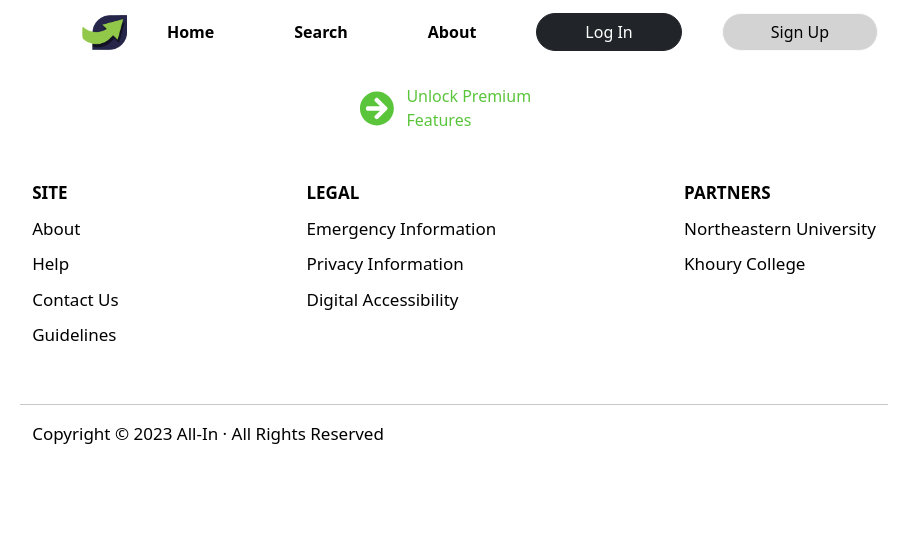
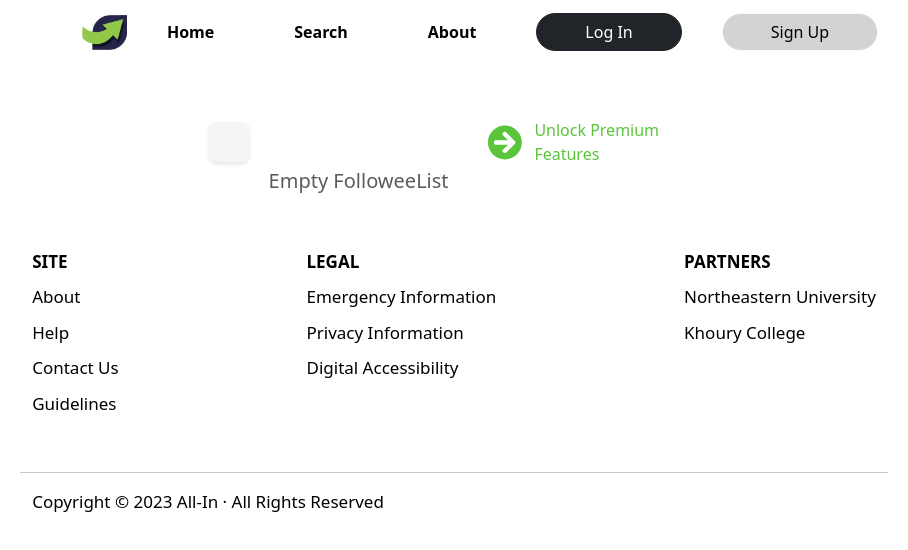
Before and after one commit to TjuAachen/cs5610-final-All-In-react-team668, a React (Create React App) app: page /profile in a window 1280 px wide. Shown: the top 550 px of the page, without its empty margins (174-1082 px from the left). Built offline with nearby package versions, Linux system fonts and the light colour scheme.

Commit message:
uncomment follow and comment component

```diff
--- a/src/components/Profile/ProfileMiddle.js
+++ b/src/components/Profile/ProfileMiddle.js
@@ -15,26 +15,26 @@
   const [comments, setComments] = useState([]);
   const { currentUser } = useSelector((state) => state.user);
   console.log("currentUser in profileMiddle", currentUser);
-  // const findComments = async (id) => {
-  //   const data = await findCommentService(id);
-  //   setComments(data);
-  // };
+  const findComments = async (id) => {
+    const data = await findCommentService(id);
+    setComments(data);
+  };
 
   useEffect(() => {
     if (!isSelf || !isLogin || !currentUser) return;
-    // findComments(currentUser._id);
+    findComments(currentUser._id);
   }, [uid]);
 
   return (
     <div className="d-flex flex-column">
-      {/* <ProfileBanner /> */}
+      <ProfileBanner />
       {(isLogin || !isSelf) && (
         <WatchList isSelf={isSelf} setComments={setComments} />
       )}
       {/* {(isLogin || !isSelf) && <LikeSongs />} */}
-      {/* {isSelf && isLogin && (
+      {isSelf && isLogin && (
         <Comment comments={comments} setComments={setComments} />
-      )} */}
+      )}
     </div>
   );
 };
--- a/src/components/Profile/ProfileRight.js
+++ b/src/components/Profile/ProfileRight.js
@@ -5,7 +5,7 @@
 const ProfileRight = ({ isSelf }) => {
   return (
     <>
-      {/* <Follow /> */}
+      <Follow />
       {isSelf && <Premium />}
 
     </>
```
